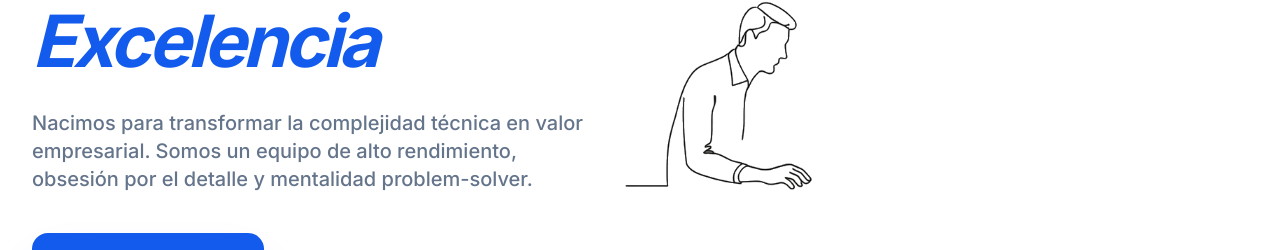
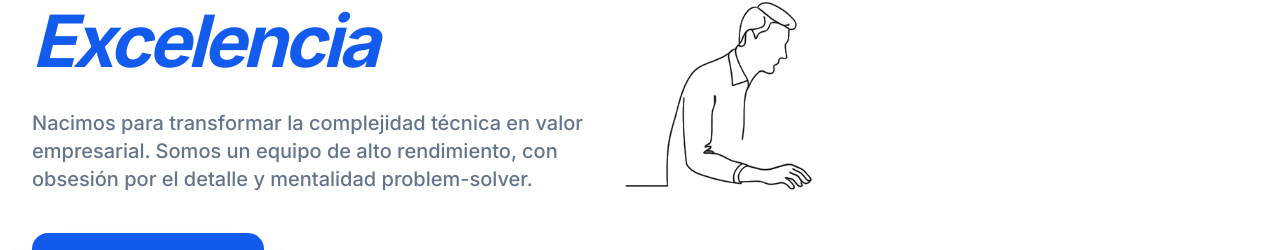
Before and after one commit to asinomas/paginaultima, a React (Vite) app in the folder Pagina_ultima/: page / in a window 1280 px wide. Both pictures are taken after a click on the button "NOSOTROS". Shown: the part 196-446 px from the top of the page. Built offline with nearby package versions, Linux system fonts and the light colour scheme; no server answers.

Commit message:
Update AboutDetail.tsx

```diff
--- a/Pagina_ultima/src/components/AboutDetail.tsx
+++ b/Pagina_ultima/src/components/AboutDetail.tsx
@@ -60,7 +60,7 @@ const AboutDetail: React.FC<AboutDetailProps> = ({ onContactClick, onNavigate })
               El Gen BlackTI <span className="text-[#135bec] italic">Excelencia</span>
             </h1>
             <p className="text-base lg:text-xl text-slate-500 font-medium leading-relaxed mb-10 max-w-xl">
-              Nacimos para transformar la complejidad técnica en valor empresarial. Somos un equipo de alto rendimiento, obsesión por el detalle y mentalidad problem-solver.
+              Nacimos para transformar la complejidad técnica en valor empresarial. Somos un equipo de alto rendimiento, con obsesión por el detalle y mentalidad problem-solver.
             </p>
             <div className="flex gap-4">
               <button
```
